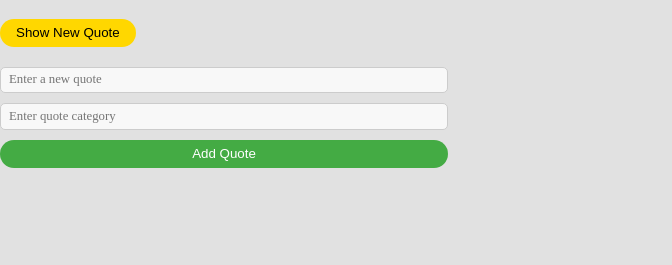
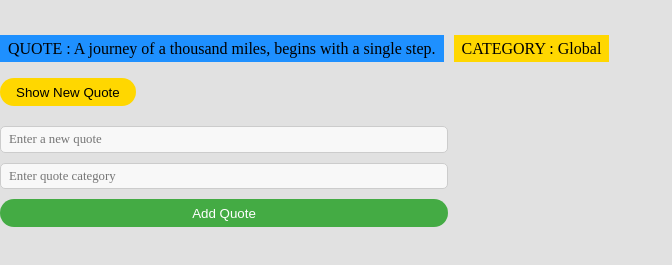
Before and after one commit to alx-software-engineer/alx_fe_javascript, a plain HTML site: page dom-manipulation/index.html in a window 1280 px wide. Both pictures are taken after a click on the button "Show New Quote". Shown: the part 61-326 px from the top of the page, without its empty margins (0-672 px from the left). Drawn offline with Linux system fonts and the light colour scheme.

Commit message:
Added Display function

```diff
--- a/dom-manipulation/script.js
+++ b/dom-manipulation/script.js
@@ -4,22 +4,22 @@ const newQuoteBtn = document.querySelector("#newQuote");
 
 const quotes = [
     {
-        text: "What a man can do a woman can do better",
+        text: "What a man can do a woman can do better.",
         category: "Local"
     },
 
     {
-        text: "Nothing good comes easy",
+        text: "Nothing good comes easy.",
         category: "Global"
     },
 
     {
-        text: "A journey of a thousand miles, begins with a single step",
+        text: "A journey of a thousand miles, begins with a single step.",
         category: "Global"
     },
 
     {
-        text: "Fear woman wey like you, only if you have owo!!",
+        text: "Fear woman wey like you, only if you have owo!!.",
         category: "Local"
     }
 ]
@@ -27,3 +27,33 @@ const quotes = [
 function addQuote() {
 
 }
+
+
+function showRandomQuote() {
+    const randomNumber = Math.floor(Math.random() * (quotes.length));
+    const selectedQuote = quotes[randomNumber];
+    return selectedQuote;
+}
+
+
+function displayRandomQuote(itemObject) {
+    const newQuoteContainer = document.createElement("div");
+    const newQuoteText = document.createElement("p");
+    const newQuoteCategory = document.createElement("p");
+
+    newQuoteContainer.classList.add("newQuoteContainer");
+    newQuoteText.classList.add("text")
+    newQuoteCategory.classList.add("category")
+    newQuoteText.textContent = `QUOTE : ${itemObject.text}`;
+    newQuoteCategory.textContent = `CATEGORY : ${itemObject.category}`;
+
+    // Add to container.
+    newQuoteContainer.appendChild(newQuoteText);
+    newQuoteContainer.appendChild(newQuoteCategory);
+    quoteDisplay.appendChild(newQuoteContainer);
+}
+
+newQuoteBtn.addEventListener("click", () => {
+    const quote  = showRandomQuote();
+    displayRandomQuote(quote);
+})
--- a/dom-manipulation/styles.css
+++ b/dom-manipulation/styles.css
@@ -50,3 +50,18 @@ input:focus {
     background-color: gold;
     color: black;
 }
+
+.newQuoteContainer {
+    display: flex;
+    gap: 10px;
+}
+
+.text {
+    background-color: dodgerblue;
+    padding: 0.3em 0.5rem
+}
+
+.category {
+    background-color: gold;
+    padding: 0.3em 0.5rem
+}
```
